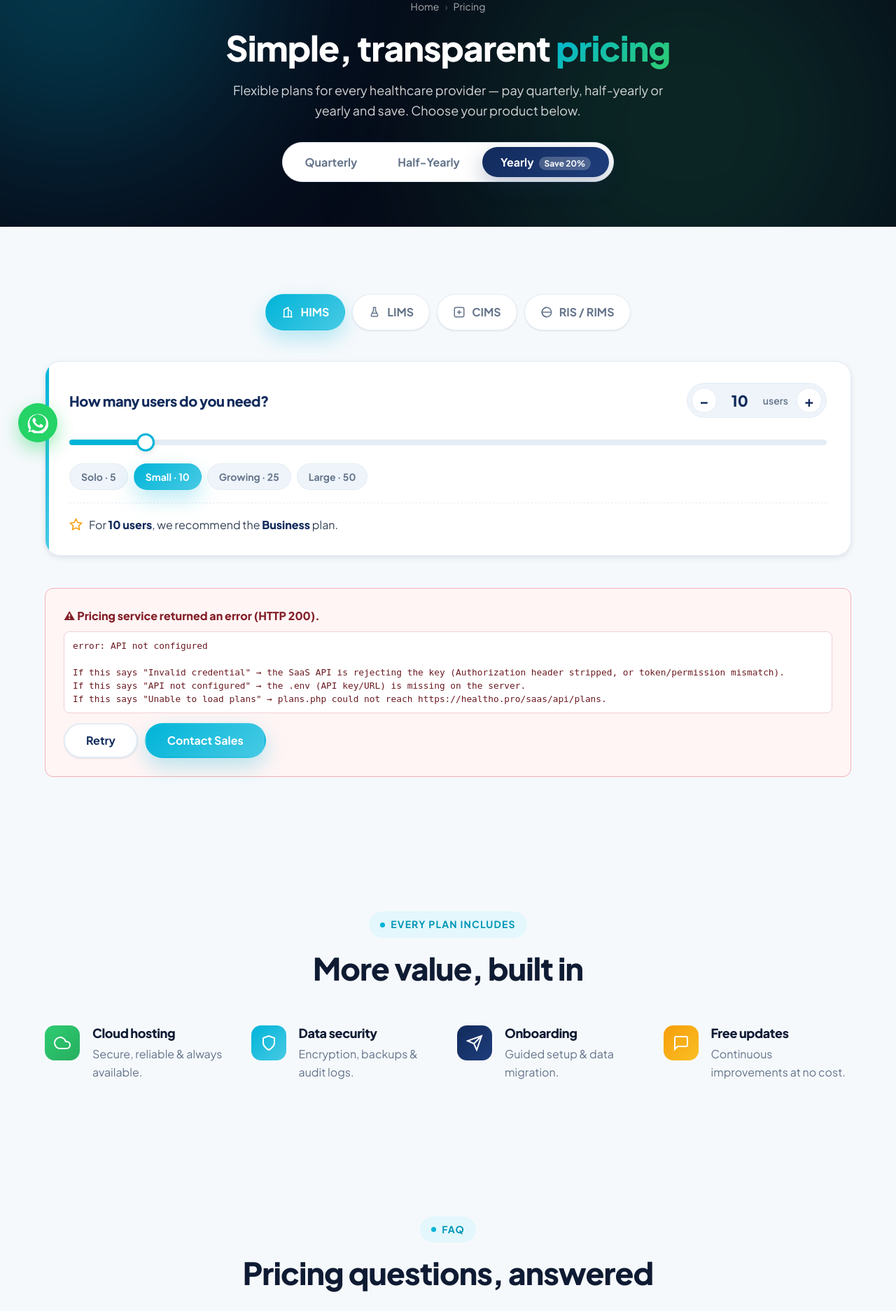
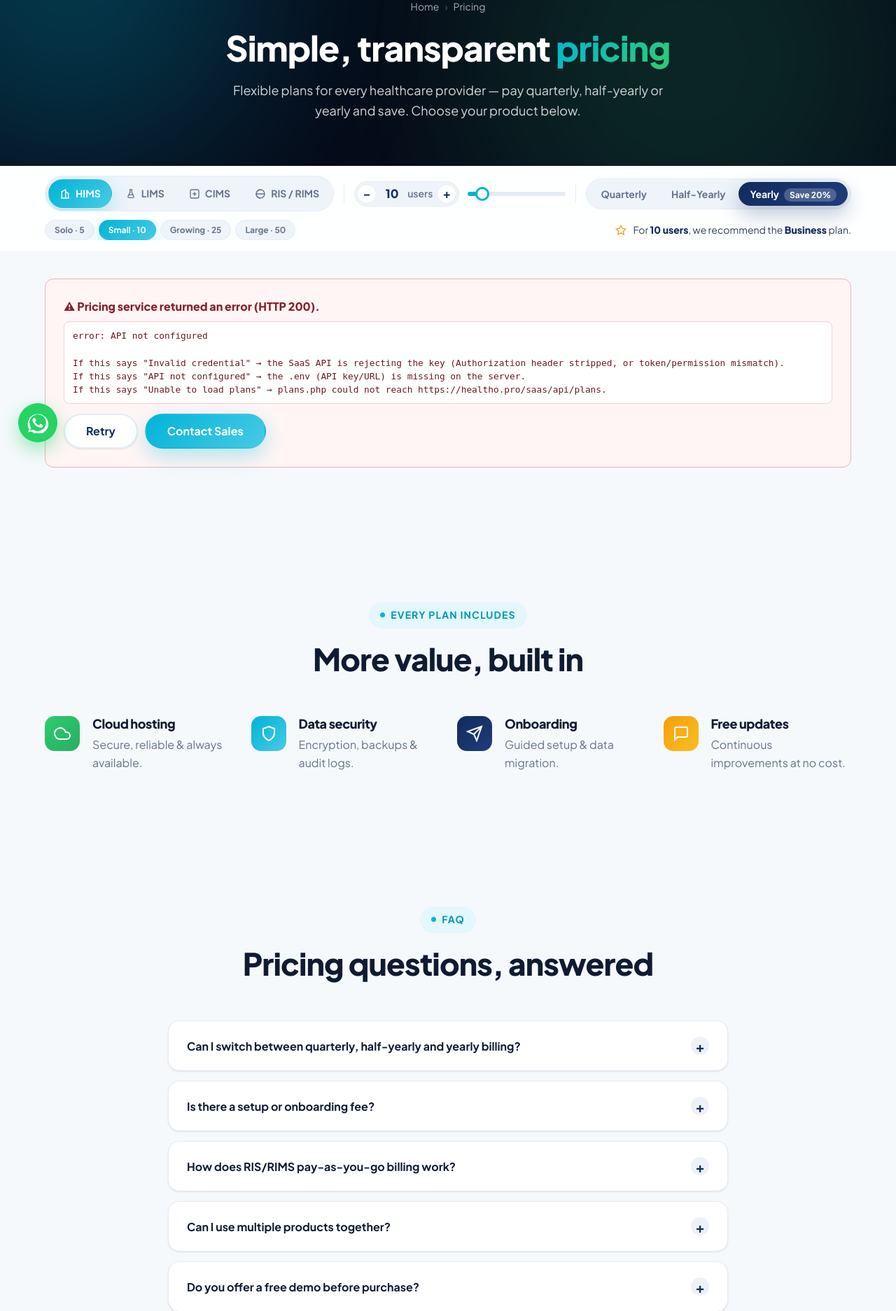
Before and after one commit to clientcarex-cloud/HealthO-Pro_Web, a PHP site: page /pricing.html in a window 1280 px wide. Shown: the part 142-2015 px from the top of the page at 70% size. Run offline with PHP 8.4, Linux system fonts and the light colour scheme.

Commit message:
merge pricing

```diff
--- a/pricing.html
+++ b/pricing.html
@@ -81,39 +81,50 @@
     <div class="breadcrumb"><a href="/">Home</a><span>›</span>Pricing</div>
     <h1>Simple, transparent <span class="text-grad">pricing</span></h1>
     <p>Flexible plans for every healthcare provider — pay quarterly, half-yearly or yearly and save. Choose your product below.</p>
-    <div class="billing-toggle" style="margin-top:30px;">
-      <button data-cycle="quarter">Quarterly</button>
-      <button data-cycle="half">Half-Yearly</button>
-      <button data-cycle="year" class="active">Yearly<span class="save-badge">Save 20%</span></button>
-    </div>
   </div>
 </header>
 
 <!-- ===== PRICING ===== -->
-<section class="section section--soft">
+<section class="section section--soft section--bar">
+
+  <!-- ===== SMART CONTROL BAR — product + team size + billing cycle in one sticky row ===== -->
+  <div class="pricing-bar" id="pricingBar">
     <div class="container">
-    <!-- Product tabs -->
-    <div class="product-tabs">
+      <div class="pb-inner">
+
+        <!-- Product -->
+        <div class="product-tabs pb-products">
           <a href="#tab-hims" id="tab-hims" class="product-tab active" data-product="hims"><svg viewBox="0 0 24 24" fill="none" stroke="currentColor" stroke-width="2"><path d="M3 21h18M5 21V7l8-4v18M19 21V11l-6-4"/></svg>HIMS</a>
           <a href="#tab-lims" id="tab-lims" class="product-tab" data-product="lims"><svg viewBox="0 0 24 24" fill="none" stroke="currentColor" stroke-width="2"><path d="M9 3h6M10 3v6l-4 8a2 2 0 0 0 2 3h8a2 2 0 0 0 2-3l-4-8V3"/><path d="M7 14h10"/></svg>LIMS</a>
           <a href="#tab-cims" id="tab-cims" class="product-tab" data-product="cims"><svg viewBox="0 0 24 24" fill="none" stroke="currentColor" stroke-width="2"><rect x="3" y="3" width="18" height="18" rx="3"/><path d="M12 8v8M8 12h8"/></svg>CIMS</a>
           <a href="#tab-ris" id="tab-ris" class="product-tab" data-product="ris"><svg viewBox="0 0 24 24" fill="none" stroke="currentColor" stroke-width="2"><circle cx="12" cy="12" r="9"/><path d="M12 3a9 9 0 0 0 0 18M3 12h18"/></svg>RIS / RIMS</a>
         </div>
 
-    <!-- ===== GLOBAL USER SCALER ===== -->
-    <div class="user-scaler reveal">
-      <div class="user-scaler-head">
-        <div>
-          <h3>How many users do you need?</h3>
-        </div>
+        <span class="pb-div"></span>
+
+        <!-- Team size -->
+        <div class="pb-users">
           <div class="user-scaler-count">
             <button type="button" class="us-step" data-step="-1" aria-label="Decrease users">−</button>
             <input type="number" id="globalUsers" min="1" max="100" value="10" aria-label="Number of users">
             <span class="us-unit">users</span>
             <button type="button" class="us-step" data-step="1" aria-label="Increase users">+</button>
           </div>
+          <input type="range" id="userSlider" class="user-range" min="1" max="100" value="10" step="1" aria-label="Number of users slider">
         </div>
-      <input type="range" id="userSlider" class="user-range" min="1" max="100" value="10" step="1" aria-label="Number of users slider">
+
+        <span class="pb-div"></span>
+
+        <!-- Billing cycle -->
+        <div class="billing-toggle pb-cycle">
+          <button data-cycle="quarter">Quarterly</button>
+          <button data-cycle="half">Half-Yearly</button>
+          <button data-cycle="year" class="active">Yearly<span class="save-badge">Save 20%</span></button>
+        </div>
+      </div>
+
+      <!-- Secondary row — collapses once the bar sticks -->
+      <div class="pb-sub">
         <div class="user-scaler-presets">
           <button type="button" data-users="5">Solo · 5</button>
           <button type="button" data-users="10">Small · 10</button>
@@ -125,7 +136,10 @@
           <span class="user-scaler-rec-text">For <strong>10 users</strong>, we recommend the <strong>Business</strong> plan.</span>
         </div>
       </div>
+    </div>
+  </div>
 
+  <div class="container">
     <!-- ===== HIMS PANEL ===== -->
     <div class="price-panel active" id="panel-hims">
       <div class="dynamic-plans" data-group="hims"></div>
--- a/script.js
+++ b/script.js
@@ -174,6 +174,18 @@
             reveals.forEach(function (el) { io.observe(el); });
         } else {
             reveals.forEach(function (el) { el.classList.add('in'); });
+        }
+
+        /* ---------- Sticky pricing control bar: condense once it docks under the nav ---------- */
+        var pricingBar = document.getElementById('pricingBar');
+        if (pricingBar) {
+            var navH = parseInt(getComputedStyle(document.documentElement).getPropertyValue('--nav-h'), 10) || 76;
+            var syncBar = function () {
+                pricingBar.classList.toggle('stuck', pricingBar.getBoundingClientRect().top <= navH + 1);
+            };
+            window.addEventListener('scroll', syncBar, { passive: true });
+            window.addEventListener('resize', syncBar);
+            syncBar();
         }
 
         /* ---------- Animated counters ---------- */
--- a/styles.css
+++ b/styles.css
@@ -82,7 +82,7 @@
 /* ---------- Reset ---------- */
 *, *::before, *::after { margin: 0; padding: 0; box-sizing: border-box; }
 
-html { scroll-behavior: smooth; scroll-padding-top: 90px; -webkit-text-size-adjust: 100%; }
+html { scroll-behavior: smooth; scroll-padding-top: 90px; -webkit-text-size-adjust: 100%; overflow-x: hidden; }
 
 body {
     font-family: var(--font);
@@ -92,7 +92,9 @@ body {
     font-size: 16px;
     -webkit-font-smoothing: antialiased;
     -moz-osx-font-smoothing: grayscale;
-    overflow-x: hidden;
+    /* `clip` (not `hidden`) — `hidden` here turns <body> into a scroll container,
+       which silently disables position:sticky for the pricing control bar. */
+    overflow-x: clip;
 }
 
 img { max-width: 100%; display: block; }
@@ -395,6 +397,68 @@ h1, h2, h3, h4 { color: var(--ink); font-weight: 800; line-height: 1.18; letter-
 
 .price-panel { display: none; }
 .price-panel.active { display: block; animation: fadeUp .5s var(--ease); }
+
+/* ---------- Smart pricing control bar (product + team size + billing in one sticky row) ---------- */
+.section--bar { padding-top: 0; }
+.pricing-bar {
+    position: sticky; top: var(--nav-h); z-index: 880;
+    margin-bottom: 40px; padding: 14px 0;
+    background: rgba(255, 255, 255, .88);
+    -webkit-backdrop-filter: saturate(170%) blur(14px);
+    backdrop-filter: saturate(170%) blur(14px);
+    border-bottom: 1px solid transparent;
+    transition: padding .25s var(--ease), box-shadow .25s, border-color .25s;
+}
+.pricing-bar.stuck { padding: 9px 0; border-bottom-color: var(--line); box-shadow: 0 10px 26px rgba(6, 11, 25, .07); }
+.pb-inner { display: flex; align-items: center; gap: 14px; flex-wrap: wrap; }
+.pb-div { width: 1px; height: 26px; background: var(--line); flex: none; }
+
+/* Product segment */
+.pricing-bar .product-tabs { margin: 0; gap: 3px; padding: 4px; background: var(--bg-soft); border: 1px solid var(--line); border-radius: var(--r-pill); flex-wrap: nowrap; max-width: 100%; overflow-x: auto; scrollbar-width: none; }
+.pricing-bar .product-tabs::-webkit-scrollbar { display: none; }
+.pricing-bar .product-tab { padding: 8px 15px; font-size: var(--text-sm); gap: 7px; background: transparent; border-color: transparent; box-shadow: none; white-space: nowrap; }
+.pricing-bar .product-tab svg { width: 16px; height: 16px; }
+.pricing-bar .product-tab.active { background: var(--grad-cyan); color: #fff; box-shadow: var(--e-cyan); }
+
+/* Team size */
+.pb-users { display: flex; align-items: center; gap: 12px; flex: 1 1 210px; min-width: 190px; }
+.pricing-bar .user-scaler-count { padding: 3px; gap: 2px; background: var(--bg-soft); flex: none; }
+.pricing-bar .us-step { width: 28px; height: 28px; font-size: 1.1rem; }
+.pricing-bar .user-scaler-count input { width: 40px; font-size: 1.05rem; }
+.pricing-bar .us-unit { font-size: var(--text-sm); font-weight: 600; color: var(--text-soft); padding-right: 4px; }
+.pricing-bar .user-range { height: 6px; flex: 1 1 auto; min-width: 90px; }
+.pricing-bar .user-range::-webkit-slider-thumb { width: 20px; height: 20px; border-width: 3px; }
+.pricing-bar .user-range::-moz-range-thumb { width: 20px; height: 20px; border-width: 3px; }
+
+/* Billing cycle segment */
+.pricing-bar .billing-toggle { padding: 4px; gap: 3px; background: var(--bg-soft); box-shadow: none; flex-wrap: nowrap; margin: 0; flex: none; }
+.pricing-bar .billing-toggle button { padding: 8px 16px; font-size: var(--text-sm); white-space: nowrap; }
+
+/* Secondary row — presets + recommendation, collapses when the bar sticks */
+.pb-sub { display: flex; align-items: center; justify-content: space-between; gap: 16px; flex-wrap: wrap; margin-top: 12px; max-height: 90px; opacity: 1; overflow: hidden; transition: max-height .3s var(--ease), opacity .2s, margin-top .3s var(--ease); }
+.pricing-bar.stuck .pb-sub { max-height: 0; opacity: 0; margin-top: 0; }
+.pricing-bar .user-scaler-presets { margin-top: 0; gap: 6px; }
+.pricing-bar .user-scaler-presets button { padding: 6px 13px; font-size: var(--text-xs); }
+.pricing-bar .user-scaler-rec { margin-top: 0; padding-top: 0; border-top: none; font-size: var(--text-sm); }
+.pricing-bar .user-scaler-rec svg { width: 16px; height: 16px; }
+
+@media (max-width: 1100px) {
+    .pb-div { display: none; }
+    .pb-products { flex: 1 1 100%; }
+    .pb-users { flex: 1 1 200px; }
+}
+@media (max-width: 680px) {
+    .pricing-bar { padding: 10px 0; }
+    .pricing-bar.stuck { padding: 7px 0; }
+    .pb-inner { gap: 9px; }
+    .pricing-bar .product-tab { padding: 7px 12px; }
+    .pricing-bar .billing-toggle { flex: 1 1 100%; justify-content: space-between; }
+    .pricing-bar .billing-toggle button { padding: 8px 10px; font-size: var(--text-xs); }
+    .pricing-bar .save-badge { margin-left: 5px; padding: 2px 6px; }
+    .pricing-bar .user-scaler-rec { flex: 1 1 100%; }
+    /* Presets + recommendation stack on small screens — give them room so nothing clips */
+    .pb-sub { margin-top: 10px; max-height: 190px; }
+}
 
 .price-card { background: var(--surface); border: 1px solid var(--line); border-radius: var(--r-lg); padding: 34px 30px; box-shadow: var(--e1); display: flex; flex-direction: column; transition: transform .35s var(--ease), box-shadow .35s; position: relative; }
 .price-card:hover { transform: translateY(-8px); box-shadow: var(--e4); }
```
Lines whose indentation alone changed are shown as unchanged.
